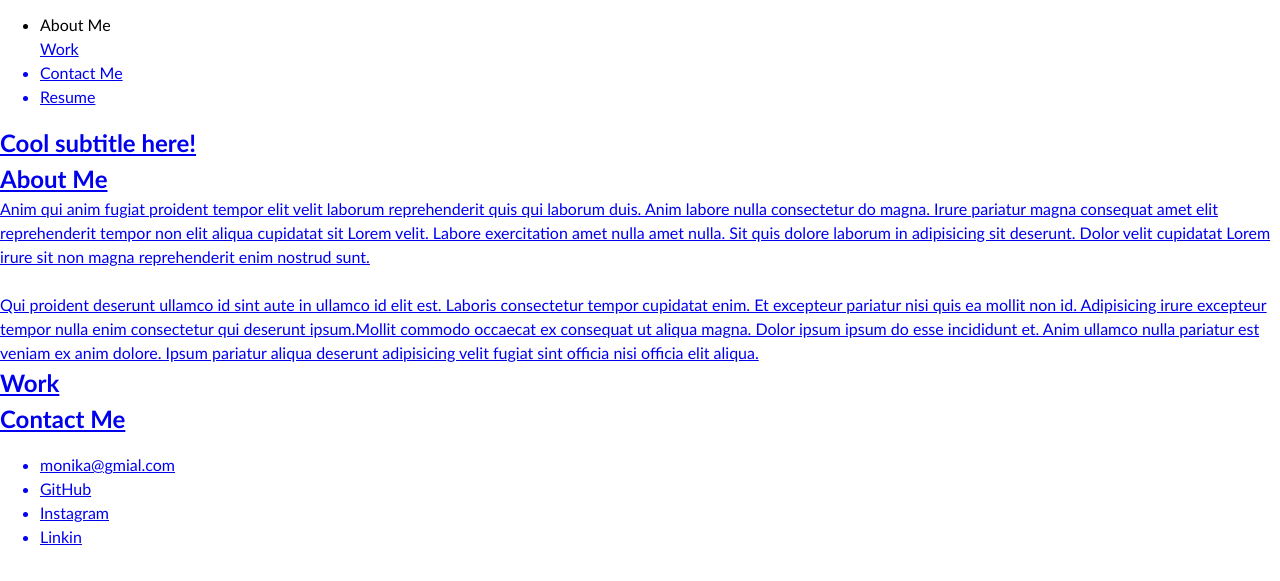
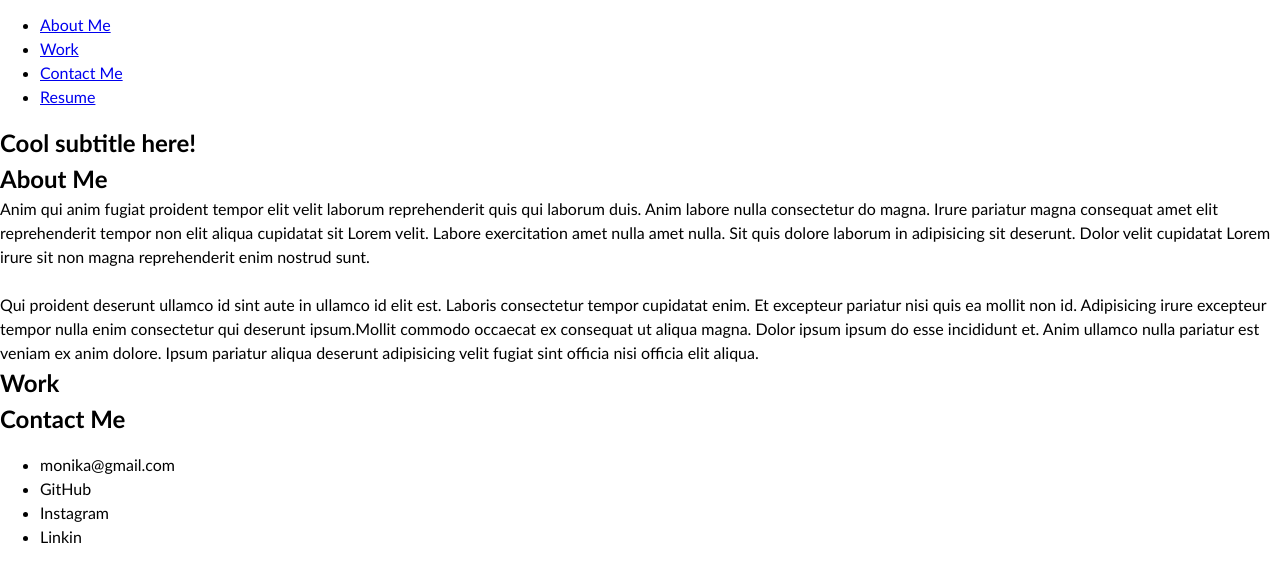
Before and after one commit to mo1nika/super-octo, a plain HTML site: page index.html in a window 1280 px wide. Shown: the part 51-632 px from the top of the page. Drawn offline with Linux system fonts and the light colour scheme; files that its build step writes are made by us from their sources.

Commit message:
added links in nav

```diff
--- a/index.html
+++ b/index.html
@@ -14,12 +14,10 @@
       <h1>Monika</h1>
       <nav>
         <ul>
-          <li><a id="about">About Me</a></li>
-          <a rel="About" href="#about"
-
-          <li>Work</li>
-          <li>Contact Me</li>
-          <li>Resume</li>
+          <li><a href="#about">About Me</a></li>
+          <li><a href="#work">Work</a></li>
+          <li><a href="#contact">Contact Me</a></li>
+          <li><a href="#Linkin">Resume</a></li>
         </ul>
       </nav>
     </header>
@@ -34,10 +32,27 @@
       <!-- about me -->
 
       <section class="page-section" id="about">
-      <h2>About Me</h2>
-        <p>Anim qui anim fugiat proident tempor elit velit laborum reprehenderit quis qui laborum duis. Anim labore nulla consectetur do magna. Irure pariatur magna consequat amet elit reprehenderit tempor non elit aliqua cupidatat sit Lorem velit. Labore exercitation amet nulla amet nulla. Sit quis dolore laborum in adipisicing sit deserunt. Dolor velit cupidatat Lorem irure sit non magna reprehenderit enim nostrud sunt.</p>
-      <br>
-        <p>Qui proident deserunt ullamco id sint aute in ullamco id elit est. Laboris consectetur tempor cupidatat enim. Et excepteur pariatur nisi quis ea mollit non id. Adipisicing irure excepteur tempor nulla enim consectetur qui deserunt ipsum.Mollit commodo occaecat ex consequat ut aliqua magna. Dolor ipsum ipsum do esse incididunt et. Anim ullamco nulla pariatur est veniam ex anim dolore. Ipsum pariatur aliqua deserunt adipisicing velit fugiat sint officia nisi officia elit aliqua. </p>
+        <h2>About Me</h2>
+        <p>
+          Anim qui anim fugiat proident tempor elit velit laborum reprehenderit
+          quis qui laborum duis. Anim labore nulla consectetur do magna. Irure
+          pariatur magna consequat amet elit reprehenderit tempor non elit
+          aliqua cupidatat sit Lorem velit. Labore exercitation amet nulla amet
+          nulla. Sit quis dolore laborum in adipisicing sit deserunt. Dolor
+          velit cupidatat Lorem irure sit non magna reprehenderit enim nostrud
+          sunt.
+        </p>
+        <br />
+        <p>
+          Qui proident deserunt ullamco id sint aute in ullamco id elit est.
+          Laboris consectetur tempor cupidatat enim. Et excepteur pariatur nisi
+          quis ea mollit non id. Adipisicing irure excepteur tempor nulla enim
+          consectetur qui deserunt ipsum.Mollit commodo occaecat ex consequat ut
+          aliqua magna. Dolor ipsum ipsum do esse incididunt et. Anim ullamco
+          nulla pariatur est veniam ex anim dolore. Ipsum pariatur aliqua
+          deserunt adipisicing velit fugiat sint officia nisi officia elit
+          aliqua.
+        </p>
       </section>
 
       <!-- portfolio container -->
@@ -49,11 +64,11 @@
       <section class="page-section contact" id="contact">
         <h2>Contact Me</h2>
         <ul>
-        <li>monika@gmial.com</li>
-        <li>GitHub</li>
-        <li>Instagram</li>
-        <li>Linkin</li>
-
+          <li>monika@gmail.com</li>
+          <li>GitHub</li>
+          <li>Instagram</li>
+          <li>Linkin</li>
+          <section id="Linkin"></section>
         </ul>
       </section>
     </main>
--- a/style.css
+++ b/style.css
@@ -5,7 +5,8 @@
 body {
   margin: 0;
   padding: 0;
-  font-family: 'Trebuchet MS', 'Lucida Sans Unicode', 'Lucida Grande', 'Lucida Sans', Arial, sans-serif;
+  font-family: "Trebuchet MS", "Lucida Sans Unicode", "Lucida Grande",
+    "Lucida Sans", Arial, sans-serif;
   line-height: 1.5;
 }
 
```
